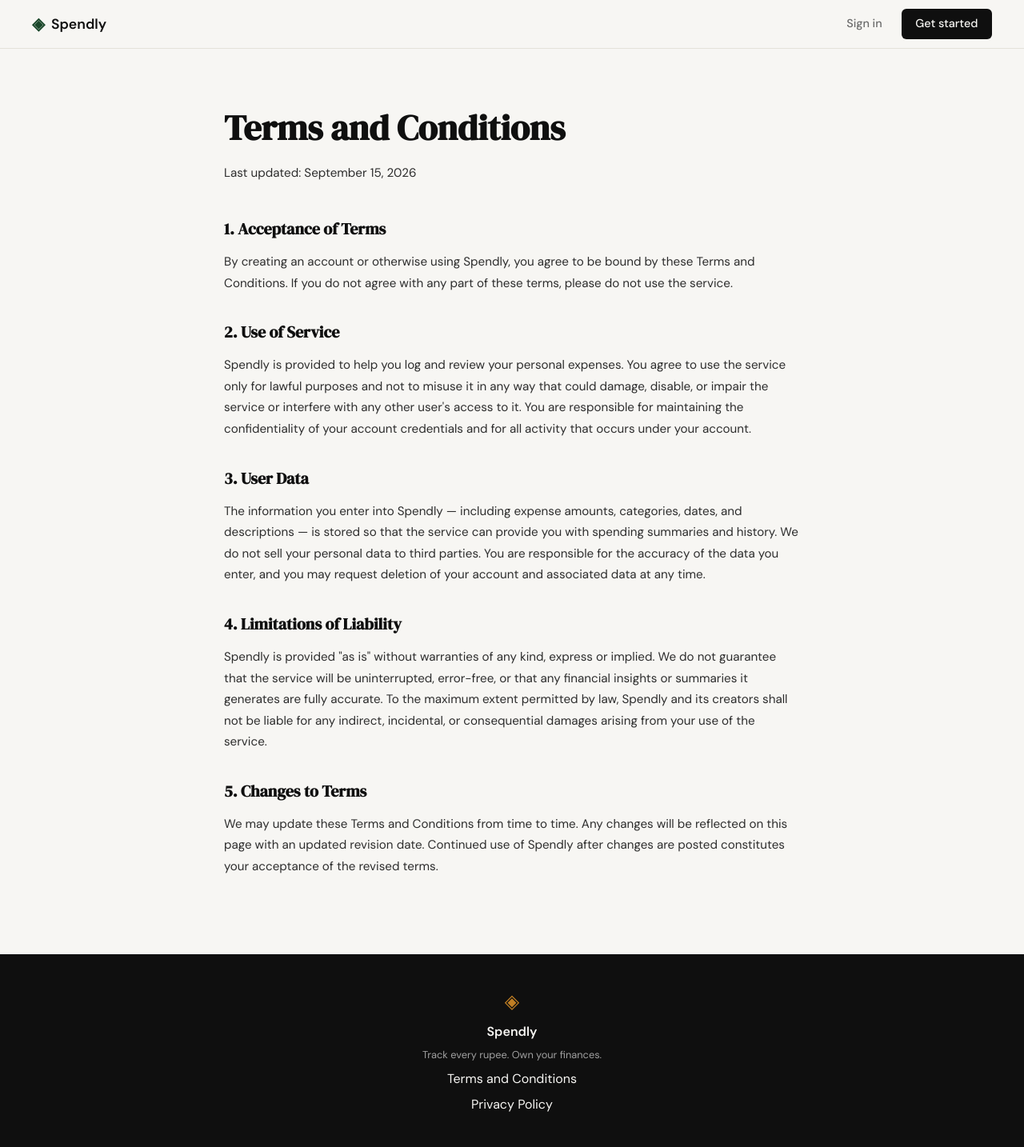
After one commit to CoderTag/Spendly, a Flask app: page /terms in a window 1280 px wide. The commit adds this page. Shown: the whole page at 80% size. Run offline with Flask 3, Linux system fonts and the light colour scheme.

Commit message:
landing: add terms and conditions page and route

```diff
--- a/app.py
+++ b/app.py
@@ -20,6 +20,11 @@ def register():
 @app.route("/login")
 def login():
     return render_template("login.html")
+
+
+@app.route("/terms")
+def terms():
+    return render_template("terms.html")
 
 
 # ------------------------------------------------------------------ #
--- a/static/css/style.css
+++ b/static/css/style.css
@@ -369,6 +369,46 @@ a { color: inherit; text-decoration: none; }
 }
 
 /* ------------------------------------------------------------------ */
+/* Legal pages                                                         */
+/* ------------------------------------------------------------------ */
+
+.legal-section {
+    padding: 4rem 2rem 6rem;
+}
+
+.legal-inner {
+    max-width: 720px;
+    margin: 0 auto;
+}
+
+.legal-title {
+    font-family: var(--font-display);
+    font-size: clamp(2rem, 4vw, 2.75rem);
+    color: var(--ink);
+    margin-bottom: 0.5rem;
+}
+
+.legal-updated {
+    font-size: 0.85rem;
+    color: var(--ink-faint);
+    margin-bottom: 2.5rem;
+}
+
+.legal-inner h2 {
+    font-family: var(--font-display);
+    font-size: 1.25rem;
+    color: var(--ink);
+    margin-top: 2rem;
+    margin-bottom: 0.75rem;
+}
+
+.legal-inner p {
+    font-size: 0.95rem;
+    color: var(--ink-soft);
+    line-height: 1.75;
+}
+
+/* ------------------------------------------------------------------ */
 /* Auth pages                                                          */
 /* ------------------------------------------------------------------ */
 
--- a/templates/base.html
+++ b/templates/base.html
@@ -34,7 +34,7 @@
             <span class="brand-icon">◈</span>
             <span class="footer-name">Spendly</span>
             <p class="footer-copy">Track every rupee. Own your finances.</p>
-            <a href="#">Terms and Conditions</a>
+            <a href="/terms">Terms and Conditions</a>
             <a href="#">Privacy Policy</a>
         </div>
     </footer>
--- /dev/null
+++ b/templates/terms.html
@@ -0,0 +1,55 @@
+{% extends "base.html" %}
+
+{% block title %}Terms and Conditions — Spendly{% endblock %}
+
+{% block content %}
+
+<section class="legal-section">
+    <div class="legal-inner">
+        <h1 class="legal-title">Terms and Conditions</h1>
+        <p class="legal-updated">Last updated: September 15, 2026</p>
+
+        <h2>1. Acceptance of Terms</h2>
+        <p>
+            By creating an account or otherwise using Spendly, you agree to be bound by these
+            Terms and Conditions. If you do not agree with any part of these terms, please do
+            not use the service.
+        </p>
+
+        <h2>2. Use of Service</h2>
+        <p>
+            Spendly is provided to help you log and review your personal expenses. You agree to
+            use the service only for lawful purposes and not to misuse it in any way that could
+            damage, disable, or impair the service or interfere with any other user's access to it.
+            You are responsible for maintaining the confidentiality of your account credentials
+            and for all activity that occurs under your account.
+        </p>
+
+        <h2>3. User Data</h2>
+        <p>
+            The information you enter into Spendly — including expense amounts, categories,
+            dates, and descriptions — is stored so that the service can provide you with
+            spending summaries and history. We do not sell your personal data to third parties.
+            You are responsible for the accuracy of the data you enter, and you may request
+            deletion of your account and associated data at any time.
+        </p>
+
+        <h2>4. Limitations of Liability</h2>
+        <p>
+            Spendly is provided "as is" without warranties of any kind, express or implied. We
+            do not guarantee that the service will be uninterrupted, error-free, or that any
+            financial insights or summaries it generates are fully accurate. To the maximum
+            extent permitted by law, Spendly and its creators shall not be liable for any
+            indirect, incidental, or consequential damages arising from your use of the service.
+        </p>
+
+        <h2>5. Changes to Terms</h2>
+        <p>
+            We may update these Terms and Conditions from time to time. Any changes will be
+            reflected on this page with an updated revision date. Continued use of Spendly after
+            changes are posted constitutes your acceptance of the revised terms.
+        </p>
+    </div>
+</section>
+
+{% endblock %}
```
